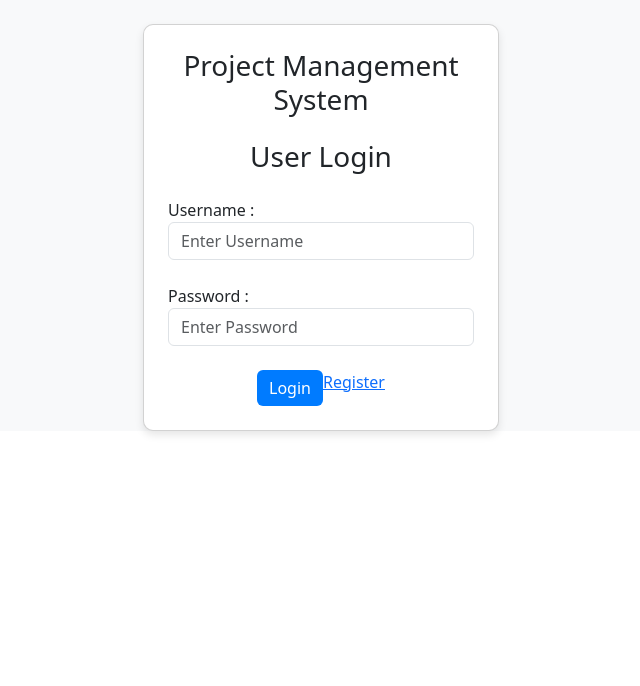
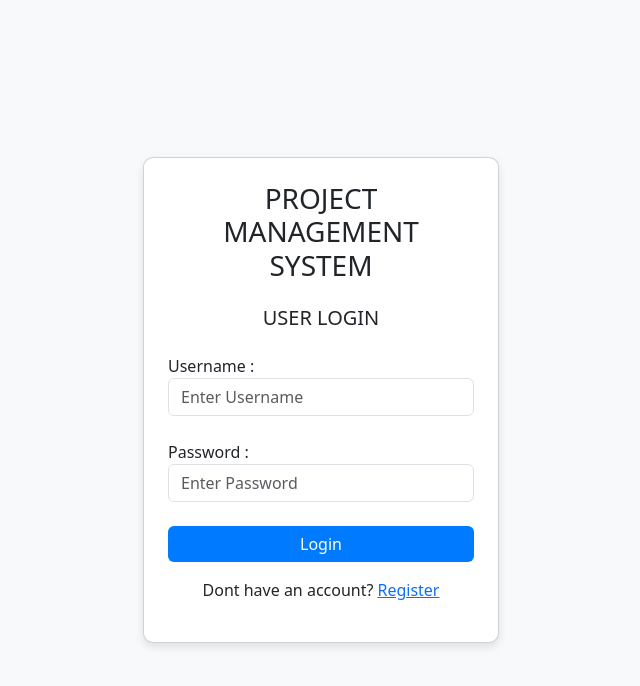
Before and after one commit to Bishow-jit/FE_PMS, an Angular app: page /login in a window 1280 px wide. Shown: the top 686 px of the page, without its empty margins (319-959 px from the left). Built offline with nearby package versions, Linux system fonts and the light colour scheme.

Commit message:
skr work

```diff
--- a/src/app/login/login.component.css
+++ b/src/app/login/login.component.css
@@ -1,5 +1,5 @@
 .login {
-    height: 100%;
+    height: 100vh;
     margin: 0;
     display: flex;
     justify-content: center;
--- a/src/app/login/login.component.html
+++ b/src/app/login/login.component.html
@@ -1,10 +1,10 @@
 <div class="login">
-  <div class="container mt-4">
+  <div class="container justify-content-center align-items-center align-content-center">
     <div class="row justify-content-center">
       <div class="col-md-6 col-lg-4">
         <div class="card p-4">
-          <h3 class="text-center mb-4">Project Management System</h3>
-          <h3 class="text-center mb-4">User Login</h3>
+          <h3 class="text-center mb-4 fs-3">PROJECT MANAGEMENT SYSTEM</h3>
+          <h3 class="text-center mb-4 fs-5">USER LOGIN</h3>
           <form>
             <div class="form-group mb-4">
               <label for="username">Username :</label>
@@ -14,9 +14,13 @@
               <label for="password">Password :</label>
               <input type="password" [(ngModel)]="password" [ngModelOptions]="{standalone:true}" id="password" class="form-control" placeholder="Enter Password">
             </div>
-            <div class="d-flex justify-content-center mt-3">
+            <div class="d-flex justify-content-center mt-3 flex-column ">
               <button type="submit" class="btn btn-primary btn-block" (click)="login()">Login</button>
-              <a href="register" class="ml-5">Register</a>
+              <div class="d-flex flex-row justify-content-center mt-3">
+                <p>Dont have an account?</p>
+                <a href="register" class="ms-1">Register</a>
+              </div>
+
             </div>
           </form>
         </div>
--- a/src/app/register/register.component.css
+++ b/src/app/register/register.component.css
@@ -1,5 +1,5 @@
 .registration {
-    height: 100%;
+    height: 100vh;
     margin: 0;
     display: flex;
     justify-content: center;
--- a/src/app/register/register.component.html
+++ b/src/app/register/register.component.html
@@ -3,8 +3,8 @@
     <div class="row justify-content-center">
       <div class="col-md-8 col-lg-6">
         <div class="card p-4">
-          <h3 class="text-center mb-4">Project Management System</h3>
-          <h3 class="text-center mb-4">User Registration</h3>
+          <h3 class="text-center mb-4 fs-3">PROJECT MANAGEMENT SYSTEM</h3>
+          <h3 class="text-center mb-4 fs-5">USER LOGIN</h3>
           <form>
             <div class="form-group mb-3">
               <label for="name">Name:</label>
@@ -35,7 +35,11 @@
               <label for="password">Password :</label>
               <input type="password" [(ngModel)]="password" [ngModelOptions]="{standalone:true}" id="password" class="form-control" placeholder="Password">
             </div>
-            <div class="d-flex justify-content-center">
+            <div class="d-flex flex-column justify-content-center">
+              <div class="d-flex flex-row justify-content-center mt-3">
+                <p>Already have an account?</p>
+                <a href="login" class="ms-1">Login</a>
+              </div>
               <button type="submit" class="btn btn-primary" (click)="register()">Register</button>
             </div>
           </form>
```
